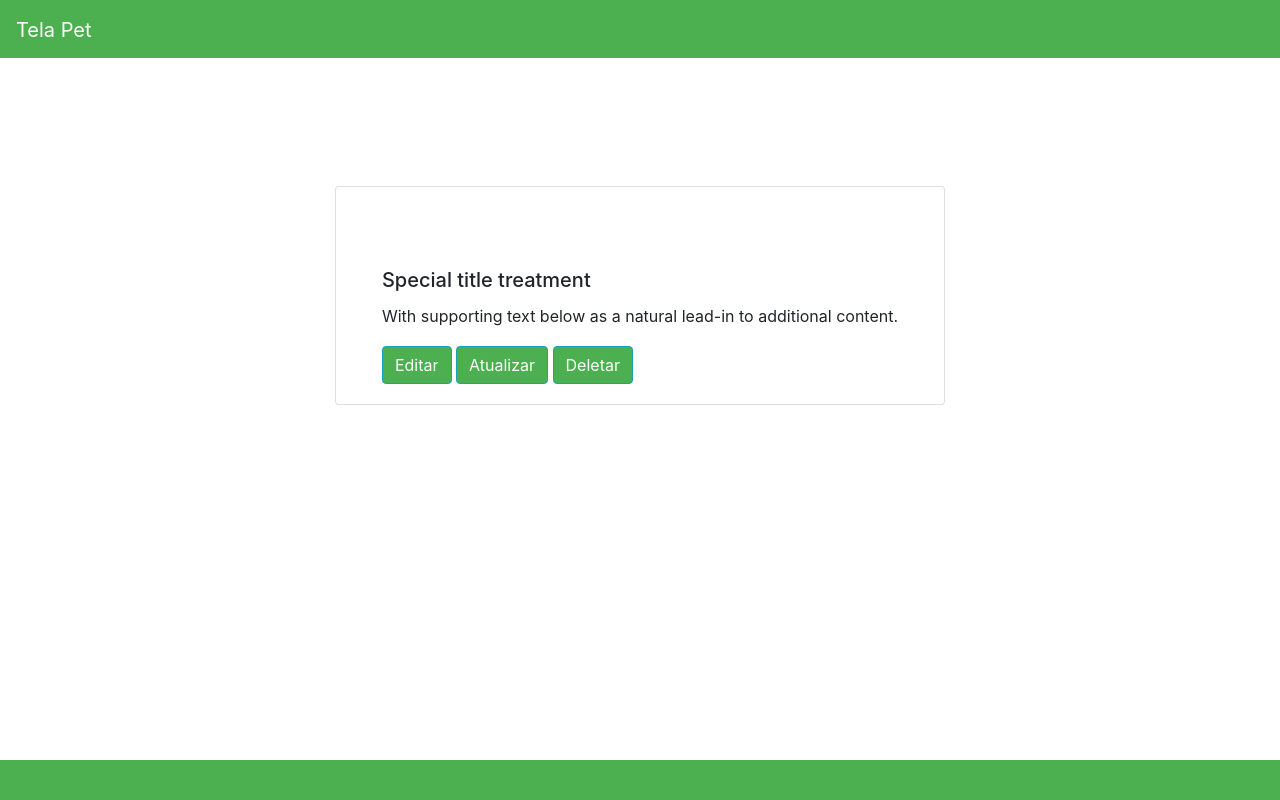
After one commit to JulianafBandeira/Pongs, a Flask app: page /pet in a window 1280 px wide. The commit adds this page. Run offline with Flask 3, Linux system fonts and the light colour scheme; some libraries are stand-ins or nearby versions.

Commit message:
add tela pet

```diff
--- a/pongs/app.py
+++ b/pongs/app.py
@@ -70,6 +70,11 @@ def user():
     return render_template('usuario.html')
 ##########
 
+@app.route('/pet')
+def pet():
+    return render_template('pet.html')
+
+
 
 @app.route("/logout")
 # @login_required
--- a/pongs/templates/index.html
+++ b/pongs/templates/index.html
@@ -8,6 +8,7 @@
     {% else %}
     <p>Bem vindo(a)! {{current_user.username}}</p>
     <a href="{{ url_for('logout') }}">Sair</a>
+    <a href="{{url_for('pet')}}"></a>
     {% endif %}
 
   </div>
--- /dev/null
+++ b/pongs/templates/pet.html
@@ -0,0 +1,57 @@
+<!DOCTYPE html>
+<html lang="en">
+<head>
+    <meta charset="UTF-8">
+    <meta http-equiv="X-UA-Compatible" content="IE=edge">
+    <meta name="viewport" content="width=device-width, initial-scale=1.0">
+    <title>Document</title>
+    <meta name="viewport" content="width=device-width, initial-scale=1">
+    <link rel="stylesheet" type="text/css" media="screen" href="https://cdnjs.cloudflare.com/ajax/libs/font-awesome/5.8.2/css/all.min.css" />
+    <link rel="stylesheet" type="text/css" media="screen" href="https://stackpath.bootstrapcdn.com/bootstrap/4.3.1/css/bootstrap.min.css" />
+
+<Style>
+div{
+ margin: auto;
+ margin-top: 10%;
+
+}
+  footer {
+    position: fixed;
+    bottom: 0;
+    background-color: #4CAF50;
+    width: 100%;
+    height: 40px;
+  }
+  footer, a{
+    text-align: center;
+    margin-top: 2px;
+  }
+
+</Style>
+
+</head>
+<body>
+    <header>
+        <nav class="navbar navbar-dark bg-inverse" style="background-color:#4CAF50;">
+          <a class="navbar-brand" href="#">Tela Pet</a>
+        </nav>
+      </header>
+
+        <div class="col-sm-6">
+          <div class="card">
+            <div class="card-body">
+              <h5 class="card-title">Special title treatment</h5>
+              <p class="card-text">With supporting text below as a natural lead-in to additional content.</p>
+              <a  href="#"style="background-color:#4CAF50" class="btn btn-info">Editar</a>
+              <a  href="#"style="background-color:#4CAF50" class="btn btn-info">Atualizar</a>
+              <a  href="#"style="background-color:#4CAF50" class="btn btn-info">Deletar</a>
+            </div>
+          </div>
+        </div>
+      </div>
+<footer>
+<a href=""style="background-color:#4CAF50"></a>
+</footer>
+
+</body>
+</html>
```
Also changed, not shown: pongs/templates/usuario.html (+8 -8 lines).
